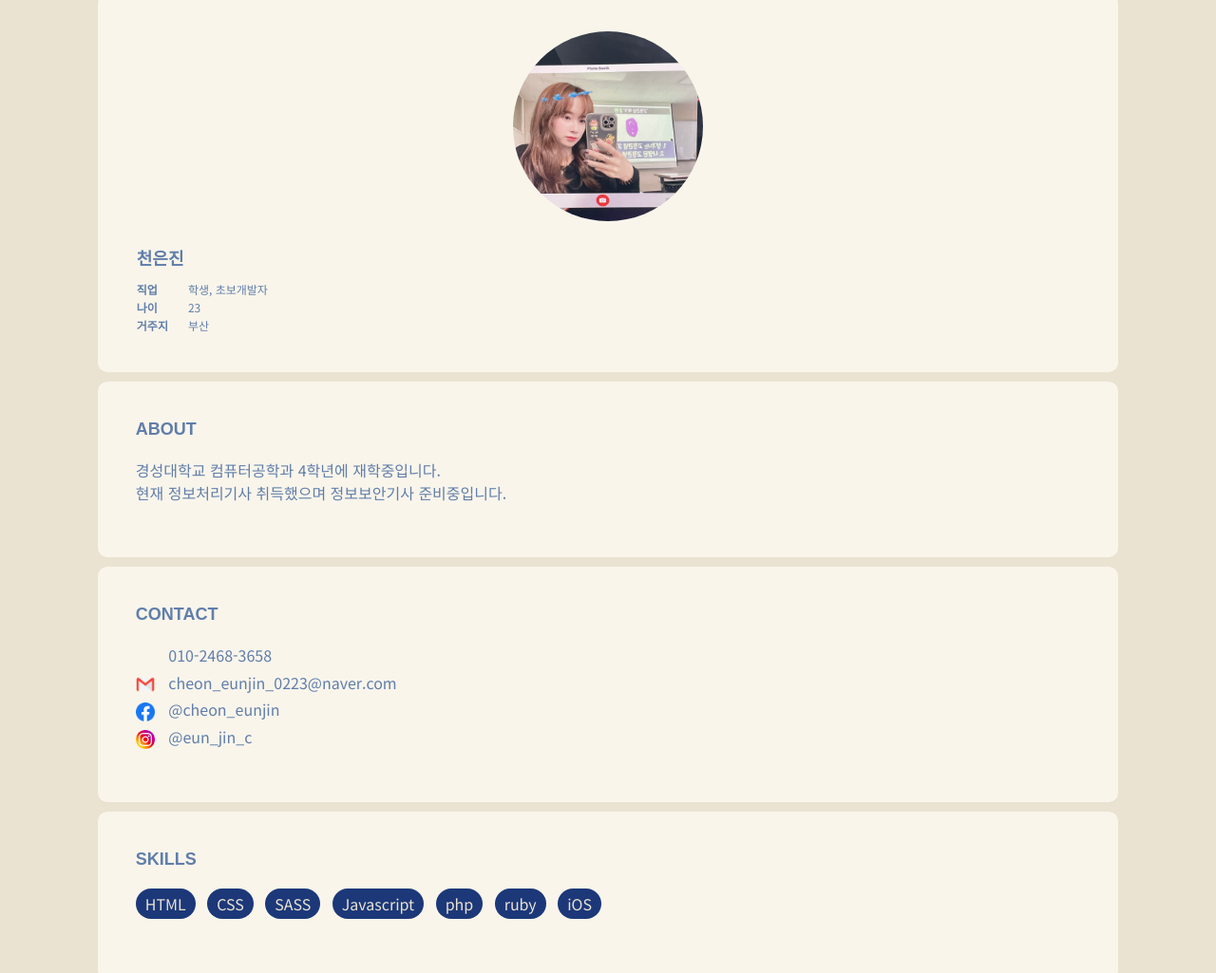
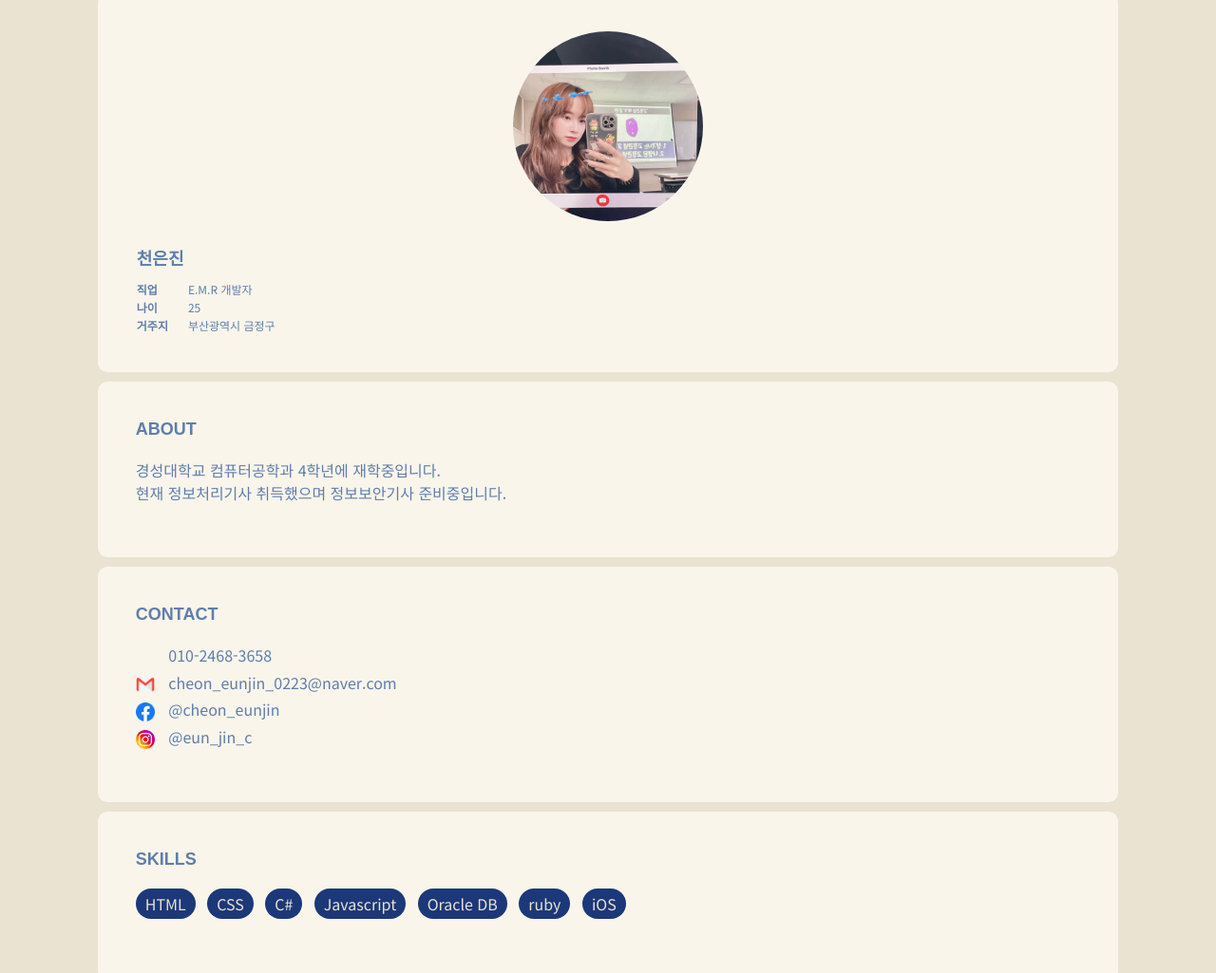
Before and after one commit to cheoneunjin/Web, a plain HTML site: page index.html in a window 1280 px wide. Shown: the part 96-1121 px from the top of the page at 95% size. Drawn offline with Linux system fonts and the light colour scheme.

Commit message:
Update index.html

```diff
--- a/index.html
+++ b/index.html
@@ -13,7 +13,7 @@
     <section id="my_info">
         <h2>My info</h2>
         <img src="profile2.jpg"
-        alt="천은진의 얼굴 사진"></br>
+        alt="천은진의 사진"></br>
         <table>
             <tbody>
                 <tr id="myname">
@@ -22,15 +22,15 @@
                 </tr>
                 <tr>
                     <th>직업</th>
-                    <td>학생, 초보개발자</td>
+                    <td>E.M.R 개발자</td>
                 </tr>
                 <tr>
                     <th>나이</th>
-                    <td>23</td>
+                    <td>25</td>
                 </tr>
                 <tr>
                     <th>거주지</th>
-                    <td>부산</td>
+                    <td>부산광역시 금정구</td>
                 </tr>
             </tbody>
         </table>
@@ -74,13 +74,13 @@
                 CSS
             </li>
             <li>
-                SASS
+                C#
             </li>
             <li>
                 Javascript
             </li>
             <li>
-                php
+                Oracle DB
             </li>
             <li>
                 ruby
```
